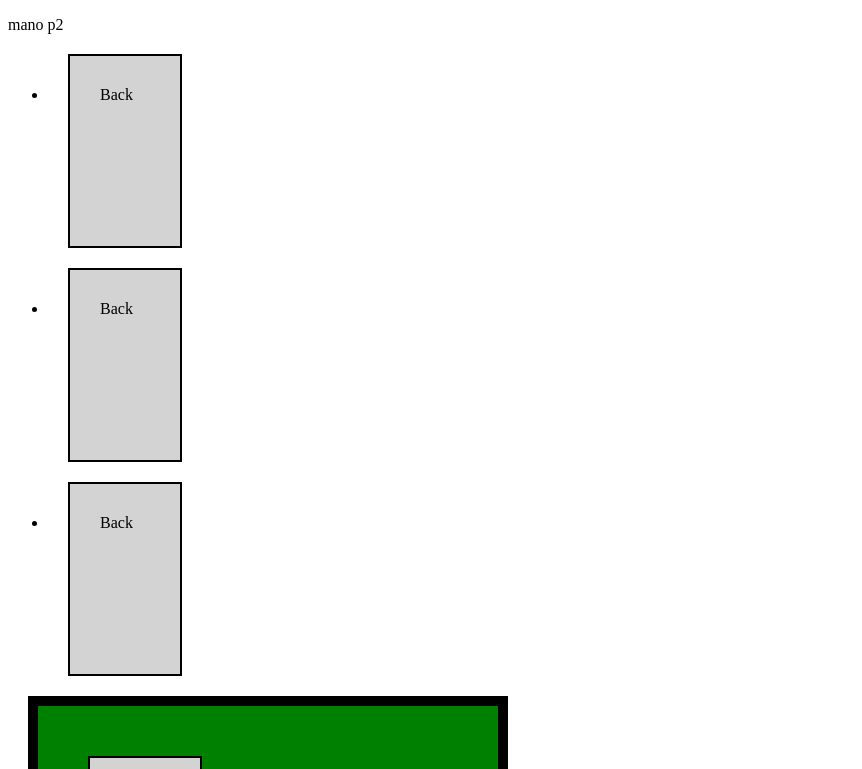
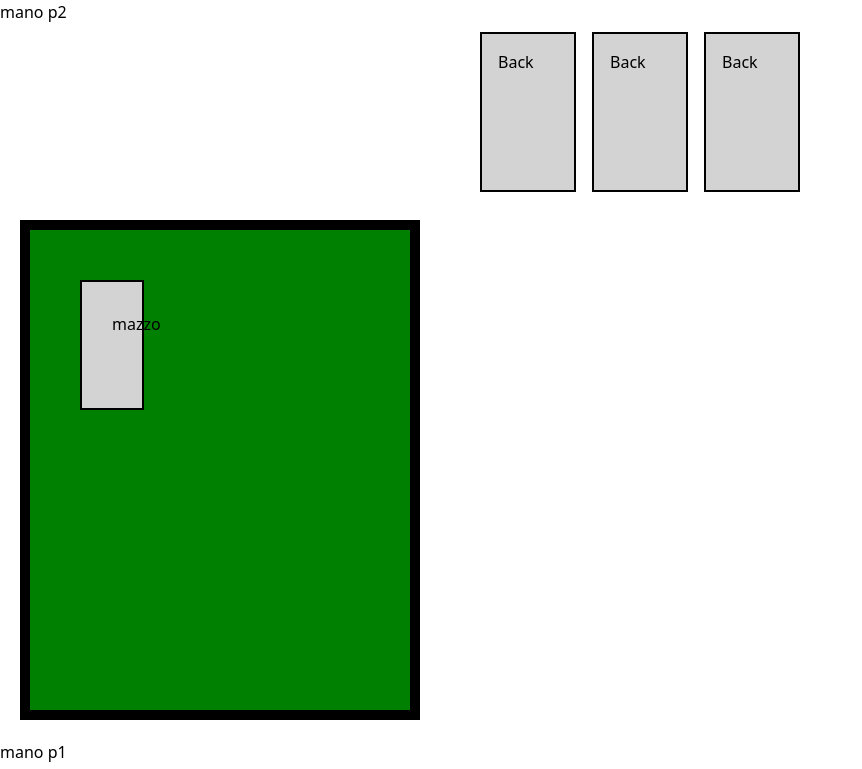
Before and after one commit to Micello/mern_stack, a React (Create React App) app in the folder frontend/: page / in a window 1280 px wide. Shown: the top 769 px of the page, without its empty margins (0-862 px from the left). Built offline with nearby package versions, Linux system fonts and the light colour scheme; the HTML template or start-up script is replaced by a standard one.

Commit message:
aggiunta mano arcuata

```diff
--- a/frontend/package.json
+++ b/frontend/package.json
@@ -6,6 +6,7 @@
     "@testing-library/jest-dom": "^5.17.0",
     "@testing-library/react": "^13.4.0",
     "@testing-library/user-event": "^13.5.0",
+    "mathjs": "^13.2.0",
     "react": "^18.3.1",
     "react-dom": "^18.3.1",
     "react-scripts": "5.0.1",
@@ -34,5 +35,8 @@
       "last 1 firefox version",
       "last 1 safari version"
     ]
+  },
+  "devDependencies": {
+    "tailwindcss": "^3.4.13"
   }
 }
--- a/frontend/src/Briscola.css
+++ b/frontend/src/Briscola.css
@@ -1,19 +1,13 @@
+@tailwind base;
+@tailwind components;
+@tailwind utilities;
+
+
 .Card {
+    @apply bg-[lightgrey] w-[50px] h-[130px] m-5 p-[30px] border-2 border-solid border-[black];
+  }
 
-    background-color: lightgrey;
-    width: 50px;
-    height: 130px;
-    border: 2px solid black;
-    padding: 30px;
-    margin: 20px;
-}
 
-.Board {
-
-    background-color: green;
-    width: 400px;
-    height: 500px;
-    border: 10px solid black;
-    padding: 30px;
-    margin: 20px;
-}
+  .Board {
+    @apply bg-[green] w-[400px] h-[500px] m-5 p-[30px] border-[10px] border-solid border-[black];
+  }
--- a/frontend/src/Briscola.js
+++ b/frontend/src/Briscola.js
@@ -1,22 +1,42 @@
-function Card({id, rank, suit}){
+
+
+function Card({id, rank, suit, angle, height}){
     return(
         <>
-        {rank ? <div className="Card">{id + rank + suit}</div>: <div className="Card">Back</div>}
-        </>
+            {rank ? (
+            <div
+            style={{ transform: `rotate(${angle}rad) translateY(${height*10}px) translateX(${angle*-400}px)` }}
+            className={`relative  focus:ring-violet-300 active:bg-violet-700 bg-[lightgrey] hover:bg-gray-50 h-48 w-32 box-border m-2 p-4 border-2 border-solid border-[black]`}
+
+            >
+                {id + rank + suit + '                ' + angle + height}
+            </div>
+            ) : (
+            <div className="bg-[lightgrey] w-24 h-40 m-2 p-4 border-2 border-solid border-[black]">
+                Back
+            </div>
+            )}
+      </>
     )
-};
+}
 
-function Hand({playerHand}){
-    return(
-        <ul>
-            {playerHand.map((card) =>(
-                <li key={card.id}>
-                    <Card id={card.id} rank={card.rank} suit={card.suit} />
-                </li>
-            ))}
-        </ul>
+function Hand({ playerHand }) {
+    return (
+      <ul className="flex justify-center items-center  ">
+        {playerHand.map((card,index) => {
+            const angle = 0.06*(card.id - ((playerHand.length+1)/2))
+            const height = 0.5*(card.id - (playerHand.length+1)/2)*(card.id-(playerHand.length+1)/2)
+            console.log(height)
+            return (
+            <li key={card.id}>
+              <Card id={card.id} rank={card.rank} suit={card.suit} angle={angle} height={height} />
+            </li>
+          );
+        })}
+      </ul>
     );
-}
+  }
+
 
 function Board({}){
     return(
@@ -47,7 +67,12 @@ export default function Briscola(){
 const playerHand = [
     { id: 1, rank: "A", suit: "Spades" },
     { id: 2, rank: "10", suit: "Hearts" },
-    { id: 3, rank: "K", suit: "Clubs" }
+    { id: 3, rank: "K", suit: "Clubs" },
+    { id: 4, rank: "K", suit: "Clubs" },
+    { id: 5, rank: "K", suit: "Clubs" },
+    { id: 6, rank: "K", suit: "Clubs" }
+
+
 ];
 
 const enemyHand = [
--- /dev/null
+++ b/frontend/tailwind.config.js
@@ -0,0 +1,10 @@
+/** @type {import('tailwindcss').Config} */
+module.exports = {
+  content: [
+    "./src/**/*.{js,jsx,ts,tsx}",
+  ],
+  theme: {
+    extend: {},
+  },
+  plugins: [],
+}
```
Also changed, not shown: 1 other file (tests, documents, lock files or other folders).
